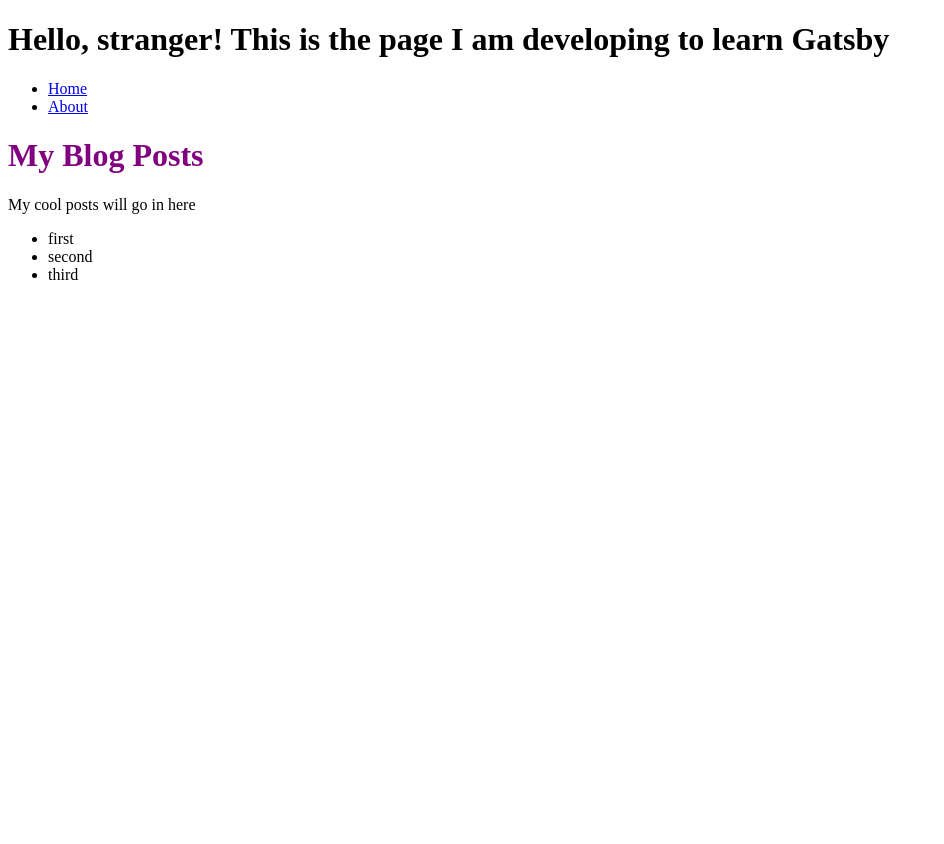
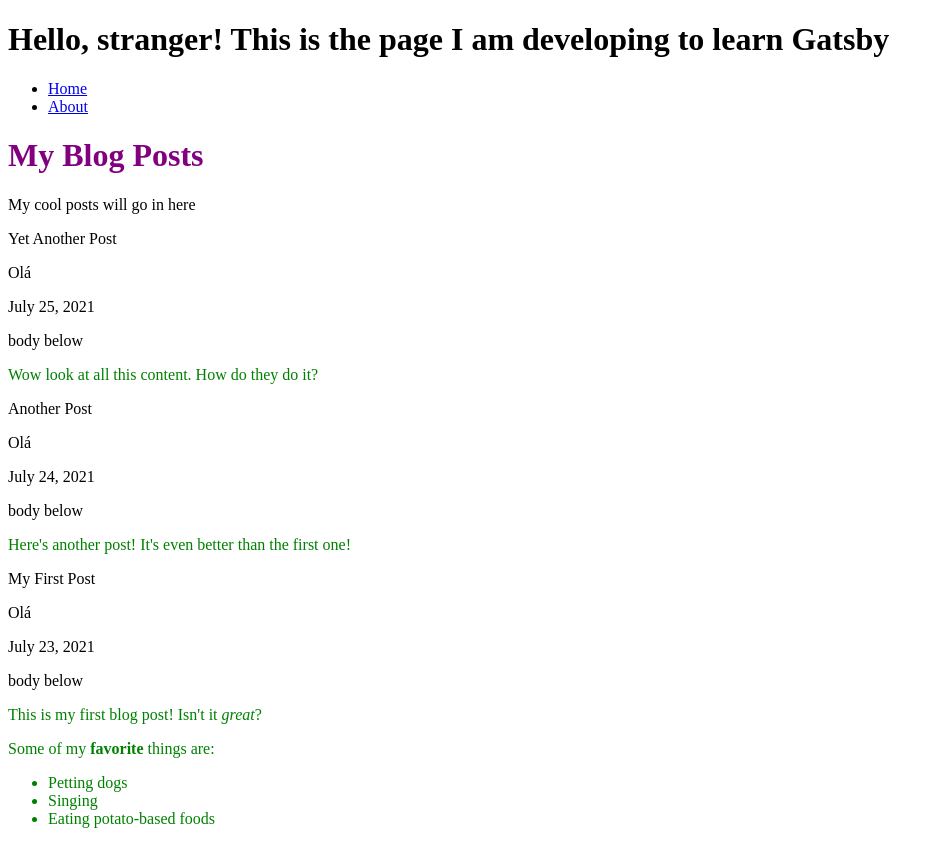
Before and after one commit to berneves/gatsby-project, a Gatsby site: page /blog in a window 1280 px wide. Shown: the whole page, without its empty margins (0-944 px from the left). Before the commit the page ends 800 px from the top, so only its background shows below. Built offline with nearby package versions, Linux system fonts and the light colour scheme; Gatsby itself is replaced by a stand-in of ours.

Commit message:
Finished Gatsby Tutorial Part 5

```diff
--- a/blog/first.mdx
+++ b/blog/first.mdx
@@ -0,0 +1,12 @@
+---
+title: "My First Post"
+date: "2021-07-23"
+---
+
+This is my first blog post! Isn't it *great*?
+
+Some of my **favorite** things are:
+
+* Petting dogs
+* Singing
+* Eating potato-based foods
--- a/blog/second.mdx
+++ b/blog/second.mdx
@@ -0,0 +1,6 @@
+---
+title: "Another Post"
+date: "2021-07-24"
+---
+
+Here's another post! It's even better than the first one!
--- a/blog/third.mdx
+++ b/blog/third.mdx
@@ -0,0 +1,6 @@
+---
+title: "Yet Another Post"
+date: "2021-07-25"
+---
+
+Wow look at all this content. How do they do it?
--- a/gatsby-config.js
+++ b/gatsby-config.js
@@ -13,5 +13,6 @@ module.exports = {
       path: `${__dirname}/blog`,
     }
   },
-],
+  "gatsby-plugin-mdx"
+]
 };
--- a/package.json
+++ b/package.json
@@ -14,14 +14,20 @@
     "clean": "gatsby clean"
   },
   "dependencies": {
+    "@mdx-js/mdx": "^1.6.22",
+    "@mdx-js/react": "^1.6.22",
     "babel-plugin-styled-components": "^2.0.3",
     "gatsby": "^4.7.2",
     "gatsby-plugin-image": "^2.8.0",
+    "gatsby-plugin-mdx": "^3.9.1",
     "gatsby-plugin-sharp": "^4.8.0",
     "gatsby-plugin-styled-components": "^5.7.0",
     "gatsby-source-filesystem": "^4.8.0",
     "react": "^17.0.1",
     "react-dom": "^17.0.1",
     "styled-components": "^5.3.3"
+  },
+  "overrides": {
+    "@babel/core": "7.17.2"
   }
 }
--- a/src/components/my-components.module.css
+++ b/src/components/my-components.module.css
@@ -5,3 +5,6 @@
 .graphqltitle {
   color: green;
 }
+.mdx {
+  color: green;
+}
--- a/src/pages/blog.js
+++ b/src/pages/blog.js
@@ -32,30 +32,43 @@ export default BlogPage */
 import * as React from 'react'
 import Layout from '../components/layout'
 import { graphql } from 'gatsby'
+import { MDXRenderer } from 'gatsby-plugin-mdx'
+import {mdx} from "../components/my-components.module.css"
 
 const BlogPage = ({data}) => {
   return (
     <div>
         <Layout pageTitle="My Blog Posts">
         <p>My cool posts will go in here</p>
+            {
+              data.allMdx.nodes.map((node) => (
+                <article key = {node.id}>
+                  <p>{node.frontmatter.title}</p>
+                  <p>Olá</p>
+                  <p>{node.frontmatter.date}</p>
+                  <p>body below</p>
+                  <div className = {mdx}>
+                    <MDXRenderer>{node.body}</MDXRenderer>
+                  </div>
+                </article>
+              ))
+            }
         </Layout>
-        <ul>
-            {
-                data.allFile.nodes.map(build =>
-                    <li key = {build.name}>{build.name}</li>
-                    )
-            }
-        </ul>
     </div>
   )
 }
 
 export const query = graphql`
 query MyQuery {
-allFile {
-  nodes {
-    name
+  allMdx (sort: {fields: frontmatter___date, order: DESC}) {
+    nodes {
+      frontmatter {
+        date(formatString: "MMMM D, YYYY")
+        title
+      }
+      id
+      body
+    }
   }
-}
 }`
 export default BlogPage
```
Also changed, not shown: 1 other file.
